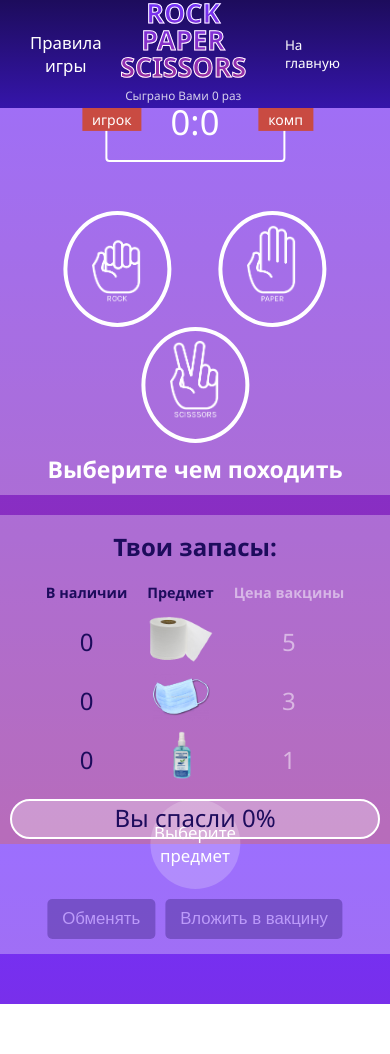
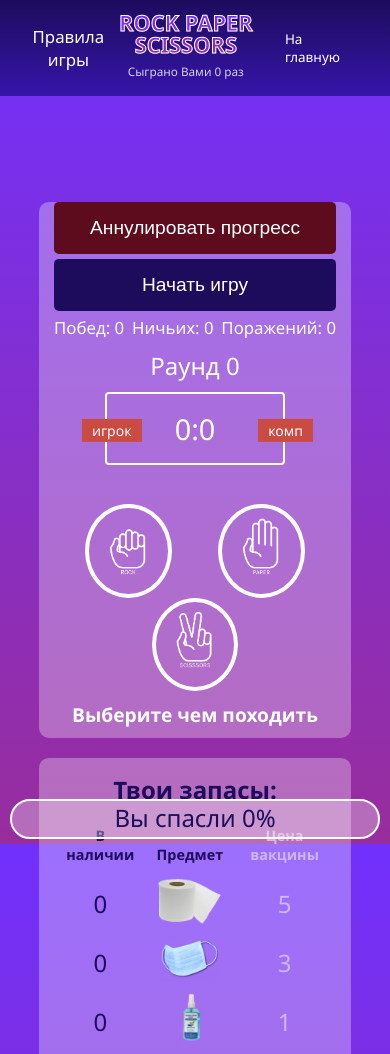
Before and after one commit to RitaKr/Corona-Games, a plain HTML site: page rock-paper-scissors/index.html in a window 390 px wide. Shown: the top 1054 px of the page. Before the commit the page ends 1004 px from the top, so only its background shows below. Drawn offline with Linux system fonts and the light colour scheme.

Commit message:
mobile adaptation

```diff
--- a/color-words/style.css
+++ b/color-words/style.css
@@ -19,8 +19,10 @@ body {
 .answer-container {
     display: flex;
     flex-wrap: wrap;
-    align-items: center;
-    justify-content: center;
+    justify-self: center;
+    align-self: center;
+    align-items: space-around;
+    justify-content: space-around;
     margin: 0 auto;
 }
 .answer {
@@ -30,9 +32,42 @@ body {
     border-bottom: 40px solid rgb(29, 12, 92);
     background: rgba(255, 255, 255, 0.2);
     border-radius: 50%;
-    margin: 8px;
+    margin: 5vw;
     transition: all .3s ease;
 }
 .answer:hover {
     transform: scale(1.05);
 }
+
+@media (max-width: 720px) {
+    .answer-container {
+        display: flex;
+    flex-wrap: wrap;
+    align-items: space-around;
+    align-content: space-around;
+    justify-content: center;
+    margin: 2vw;
+    width: 100%;
+    }
+    .answer {
+        width: 20vw;
+        height: 20vw;
+        border: none;
+        border-bottom: 5vw solid rgb(29, 12, 92);
+        background: rgba(255, 255, 255, 0.2);
+        border-radius: 50%;
+        margin: 3vw;
+        justify-self: baseline;
+        transition: all .3s ease;
+    }
+    #word {
+        font-size: 1.2em;
+    }
+    .title {
+        font-size: 0.8em;
+    }
+    body {
+        background-size: 100vw 100vh;
+        background-attachment: fixed;
+    }
+}
--- a/main.css
+++ b/main.css
@@ -616,27 +616,29 @@ html {
     .game-space-container {
         position: absolute;
         top: 50%; left: 50%;
-        transform: translate(-50%, calc(-55% + 40px));
+        transform: translate(-50%, -50%);
         display: flex;
         justify-content: center;
-
+        margin-top: 80vw;
         flex-direction: column;
     }
     .container {
-        width: 100%;
+        width: 80vw;
         margin: 20px 0px;
         display: flex;
-
+        font-size: 1em;
         justify-content: center;
         flex-direction: column;
 
-        font-size: 1.2em;
+
+    }
+    .time-container {
+        font-size: 0.7em;
     }
 
 
-
     .achivment-container {
-        width: 100%;
+        width: 80vw;
         margin-bottom: 50px;
         display: flex;
         flex-wrap: wrap;
--- a/maze/style.css
+++ b/maze/style.css
@@ -34,4 +34,12 @@ canvas {
     align-items: center;
     height: 330px;
     position: absolute;
+
 }
+
+@media (max-width: 720px) {
+    body {
+        background-size: 100vw 100vh;
+        background-attachment: fixed;
+    }
+}
--- a/rock-paper-scissors/style.css
+++ b/rock-paper-scissors/style.css
@@ -142,3 +142,44 @@ body, .game-title {
     bottom: -25px;
     right: -5px;
 }
+
+@media (max-width: 720px) {
+    .choices {
+        text-align: center;
+        margin-top: 20px;
+    }
+    .choice{
+
+    }
+    .choice img {
+        width: 15vw;
+        filter: invert();
+        -webkit-filter: invert();
+
+    }
+    body {
+        background-size: 100vw 100vh;
+        background-attachment: fixed;
+    }
+    .menu h1 {
+        font-size: 1.3em;
+    }
+    #rounds span {
+        max-width: 90vw;
+    }
+    .result {
+        font-size: 0.8em;
+
+
+    }
+    .small-img {
+        width: 40px;
+        filter: invert();
+        position: relative;
+        bottom: -20px;
+        right: -5px;
+    }
+    font {
+        font-size: 0.3;
+    }
+}
```
